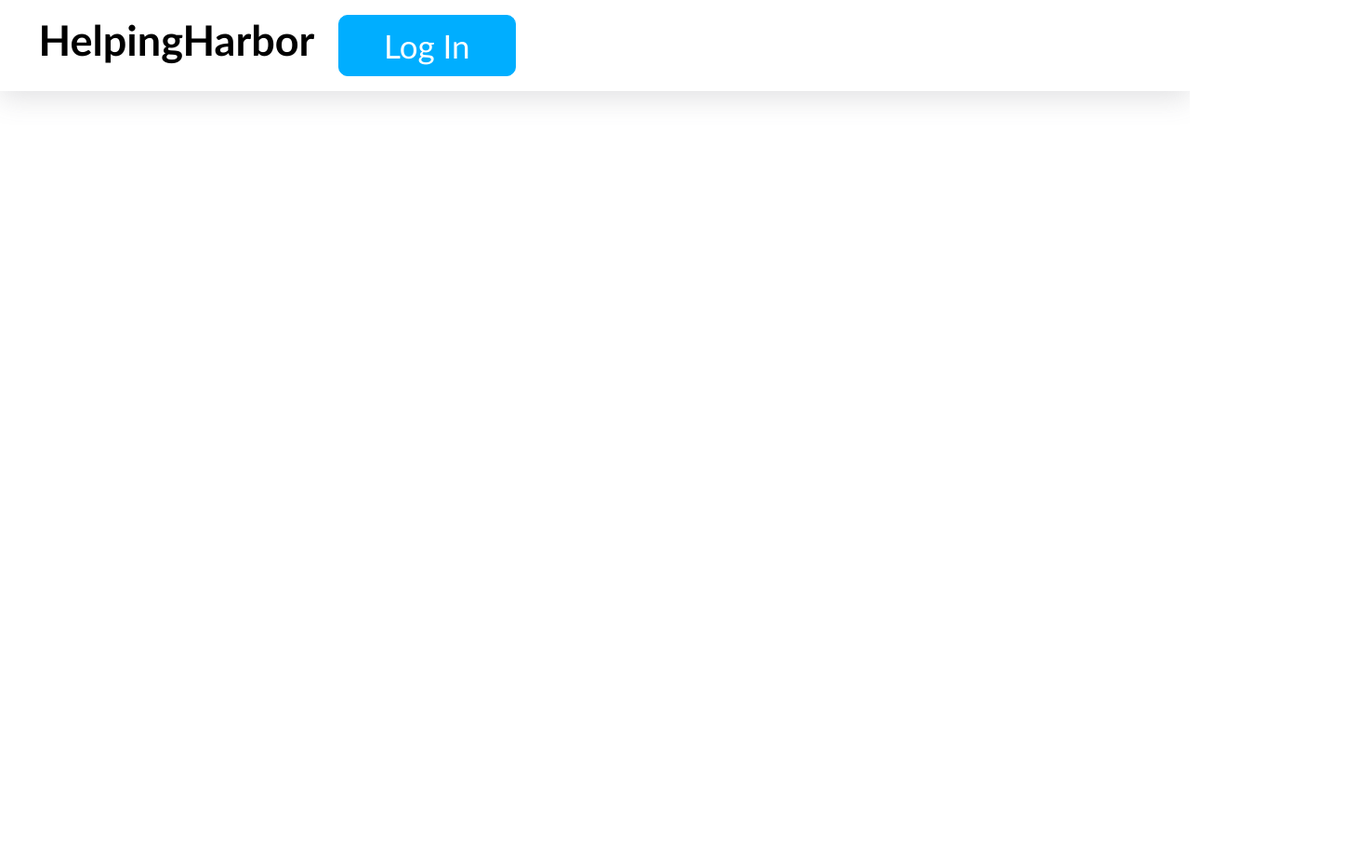
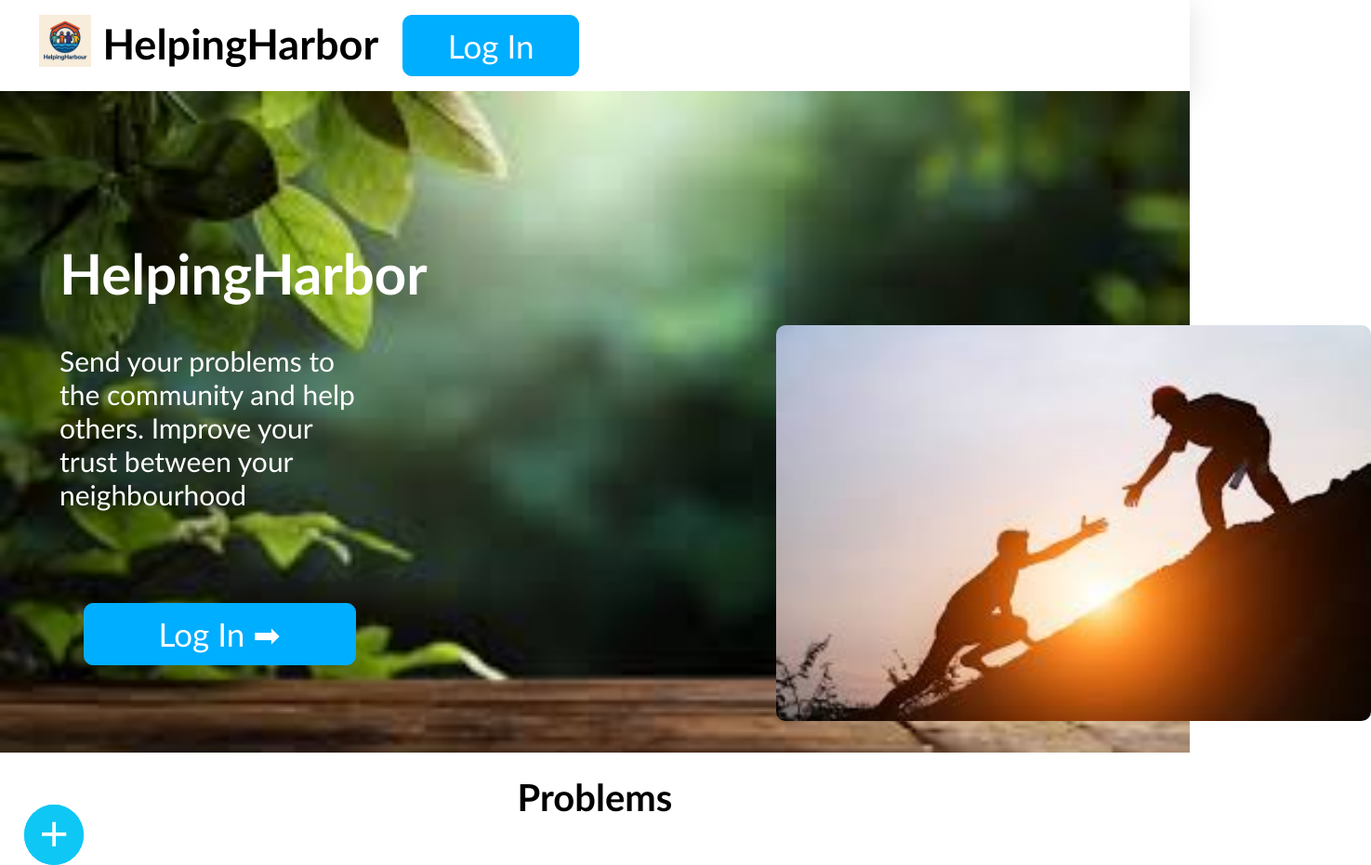
Before and after one commit to SatyamPathak2012/hackathon-community, a plain HTML site: page index.html in a window 1280 px wide. Shown: the whole page at 93% size, 1475 px wide, since content can reach past the window. Before the commit the page ends 800 px from the top, so only its background shows below. Drawn offline with nearby package versions, Linux system fonts and the light colour scheme.

Commit message:
third try

```diff
--- a/index.html
+++ b/index.html
@@ -5,12 +5,37 @@
     <meta name="viewport" content="width=device-width, initial-scale=1.0">
     <title>Document</title>
     <link rel="stylesheet" href="style.css">
+    <link rel="stylesheet" href="https://cdnjs.cloudflare.com/ajax/libs/remixicon/4.2.0/remixicon.css"
+        integrity="sha512-OQDNdI5rpnZ0BRhhJc+btbbtnxaj+LdQFeh0V9/igiEPDiWE2fG+ZsXl0JEH+bjXKPJ3zcXqNyP4/F/NegVdZg=="
+        crossorigin="anonymous" referrerpolicy="no-referrer" />
+    <script src="https://kit.fontawesome.com/86c69c1c6c.js" crossorigin="anonymous"></script>
 </head>
 <body>
     <div class="page">
          <div class="topnavbar">
+            <img src="110355.png" alt="" class="logo">
             <h1 class="websitename">HelpingHarbor</h1>
             <button class="loginbtn">Log In</button>
+         </div>
+         <div class="firstpage">
+            <h1 class="name1">HelpingHarbor</h1>
+            <p class="quote">Send your problems to the community and help others. Improve your trust between your neighbourhood</p>
+            <button class="loginbtn1">Log In ➡</button>
+
+            <img src="download (1).jpg" alt="" class="img">
+         </div>
+         <div class="problemsender">
+            <h1 class="problems">Problems</h1>
+
+            <div class="addproblem">
+                <!-- <p class="addurproblem">Add Your Problems</p> -->
+                <i class="ri-add-large-line addicon"></i>
+                <!-- <input type="text" placeholder="Add your problem" class="probleminput"> -->
+
+                <div class="problem1">
+
+                </div>
+            </div>
          </div>
     </div>
     <script src="scirpt.js"></script>
--- a/scirpt.js
+++ b/scirpt.js
@@ -1 +1,6 @@
 let topnavbar = document.querySelector(".topnavbar");
+let addicon = document.querySelector(".addicon");
+
+addicon.addEventListener("click", () => {
+
+})
--- a/style.css
+++ b/style.css
@@ -8,10 +8,13 @@
     padding: 1rem;
     box-shadow: rgba(100, 100, 111, 0.2) 0px 7px 29px 0px;
     display: flex;
+    z-index: 10;
+    /* display: none; */
 }
 .websitename{
     font-size: 45px;
-    margin-left: 2vw;
+    margin-left: 1vw;
+    margin-top: 0.5vh;
 }
 .loginbtn{
     font-size: 35px;
@@ -23,3 +26,80 @@
     margin-left: 2vw;
     cursor: pointer;
 }
+.logo{
+    height: 7vh;
+    margin-left: 2vw;
+}
+.firstpage{
+    background-image: url(downloa.jpg);
+    height: 89vh;
+    background-repeat: no-repeat;
+    background-size: cover;
+}
+.name1{
+    color: white;
+    font-size: 60px;
+    margin-left: 5vw;
+    position: relative;
+    top: 20vh;
+    /* margin-top: 10vh; */
+}
+.quote{
+    color: white;
+    position: relative;
+    top: 25vh;
+    font-size: 30px;
+    /* border: 1px solid black; */
+    width: 25vw;
+    margin-left: 5vw;
+    display: flex;
+    justify-content: end;
+}
+.loginbtn1{
+    font-size: 35px;
+    padding:  0.7rem 5rem;
+    border-radius: 10px;
+    background-color: rgb(0, 174, 255);
+    color: white;
+    border: 1px solid rgb(0, 174, 255);
+    margin-left: 2vw;
+    cursor: pointer;
+    position: relative;
+    /* top: 30vh; */
+    left: 5vw;
+    bottom: 10vh;
+}
+.img{
+    border-radius: 10px;
+    position: relative;
+    width: 80vh;
+    left: 40vw;
+}
+.problems{
+    margin-top: 3vh;
+    text-align: center;
+    font-size: 40px;
+}
+.addicon{
+    padding: 1rem;
+    border-radius: 50%;
+    border: 1px solid rgb(15, 199, 245);
+    font-size: 30px;
+    background-color: rgb(15, 199, 245);
+    color: white;
+    font-weight: bold;
+    cursor: pointer;
+    /* text-align: end; */
+    margin-left: 2vw;
+    margin-top: 2vh;
+}
+.probleminput{
+    padding: 2rem 1rem 1rem 1rem;
+    width: 30vw;
+    border-radius: 10px;
+    border:1px solid black;
+    margin-left: 1vw;
+}
+.probleminput::placeholder{
+    font-size: 30px;
+}
```
Also changed, not shown: 110355.png (added), downloa.jpg (added), download (1).jpg (added), download.jpg (added).
